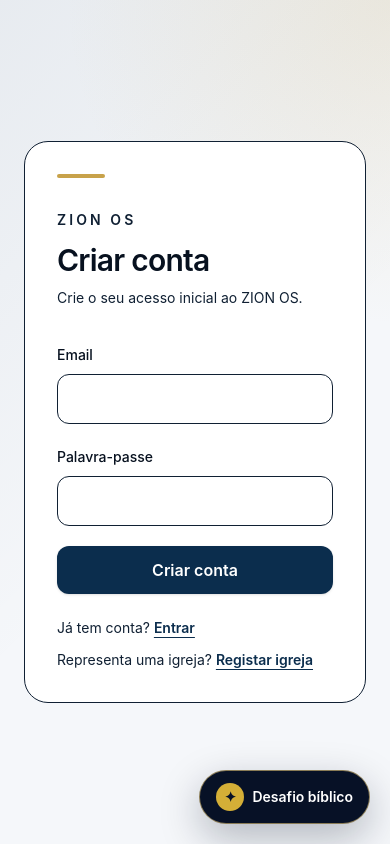
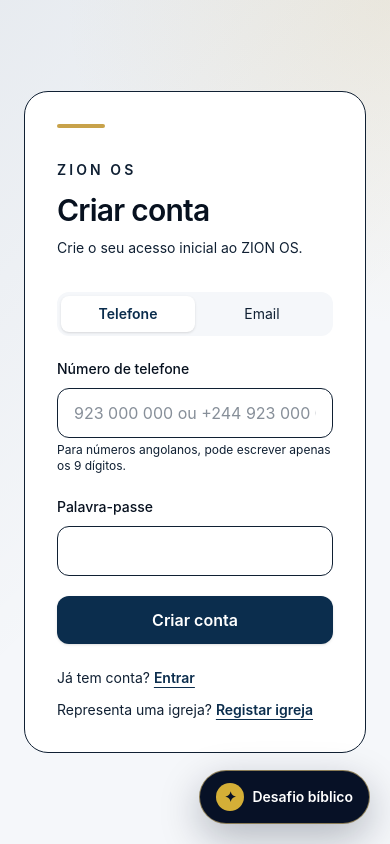
Before and after one commit to Edgar1-Songanga/zion-os, a Next.js app in the folder apps/web/: page /auth/sign-up in a window 390 px wide. Built offline with nearby package versions, Linux system fonts and the light colour scheme; no server answers.

Commit message:
feat(auth): add phone and email authentication
* feat(auth): add phone registration with SMS verification

* feat(auth): support phone and email login

* fix(auth): correct phone normalization validation

* fix(auth): correct phone login regex escaping

```diff
--- a/apps/web/app/auth/sign-in/page.tsx
+++ b/apps/web/app/auth/sign-in/page.tsx
@@ -20,7 +20,9 @@ function SignInForm() {
       return "/dashboard";
     }
   })();
+  const [method, setMethod] = useState<"phone" | "email">("phone");
   const [email, setEmail] = useState("");
+  const [phone, setPhone] = useState("");
   const [password, setPassword] = useState("");
   const [mfaCode, setMfaCode] = useState("");
   const [error, setError] = useState("");
@@ -28,6 +30,14 @@ function SignInForm() {
   const [needsMfa, setNeedsMfa] = useState(false);
   const [factorId, setFactorId] = useState("");
   const [challengeId, setChallengeId] = useState("");
+
+  function normalizePhone(value: string) {
+    const compact = value.trim().replace(/[\s().-]/g, "");
+    if (compact.startsWith("+")) return compact;
+    if (compact.startsWith("00")) return "+" + compact.slice(2);
+    if (compact.startsWith("244")) return "+" + compact;
+    return "+244" + compact;
+  }
 
   async function handleSubmit(event: FormEvent<HTMLFormElement>) {
     event.preventDefault();
@@ -54,7 +64,13 @@ function SignInForm() {
       return;
     }
 
-    const { error: signInError } = await supabase.auth.signInWithPassword({ email, password });
+    const credentials = method === "email" ? { email, password } : { phone: normalizePhone(phone), password };
+    if (method === "phone" && !/^\+[1-9]\d{7,14}$/.test(credentials.phone ?? "")) {
+      setError("Introduza um número de telefone válido com indicativo internacional.");
+      setLoading(false);
+      return;
+    }
+    const { error: signInError } = await supabase.auth.signInWithPassword(credentials);
     if (signInError) {
       setError(signInError.message);
       setLoading(false);
@@ -106,15 +122,22 @@ function SignInForm() {
   return (
     <form onSubmit={handleSubmit} className="mt-8 space-y-5">
       {!needsMfa ? <>
-        <label className="block">
+        <div className="grid grid-cols-2 rounded-xl bg-[var(--zion-light)] p-1" role="group" aria-label="Método de entrada">
+          <button type="button" onClick={() => { setMethod("phone"); setError(""); }} aria-pressed={method === "phone"} className={method === "phone" ? "rounded-lg bg-white px-3 py-2 text-sm font-semibold text-[var(--zion-primary)] shadow-sm" : "rounded-lg px-3 py-2 text-sm text-[var(--zion-muted)]"}>Telefone</button>
+          <button type="button" onClick={() => { setMethod("email"); setError(""); }} aria-pressed={method === "email"} className={method === "email" ? "rounded-lg bg-white px-3 py-2 text-sm font-semibold text-[var(--zion-primary)] shadow-sm" : "rounded-lg px-3 py-2 text-sm text-[var(--zion-muted)]"}>Email</button>
+        </div>
+        {method === "phone" ? <label className="block">
+          <span className="text-sm font-medium text-[var(--zion-dark)]">Número de telefone</span>
+          <input type="tel" required autoComplete="tel" inputMode="tel" value={phone} onChange={(event) => setPhone(event.target.value)} placeholder="923 000 000 ou +244 923 000 000" className="mt-2 w-full rounded-xl border border-[var(--zion-border)] px-4 py-3 outline-none focus:border-[var(--zion-sky)] focus:ring-4 focus:ring-[var(--zion-sky)]/10" />
+        </label> : <label className="block">
           <span className="text-sm font-medium text-[var(--zion-dark)]">Email</span>
-          <input type="email" required autoComplete="email" value={email} onChange={(event) => setEmail(event.target.value)} className="mt-2 w-full rounded-xl border border-[var(--zion-border)] px-4 py-3 outline-none transition focus:border-[var(--zion-sky)] focus:ring-4 focus:ring-[var(--zion-sky)]/10" />
-        </label>
+          <input type="email" required autoComplete="email" value={email} onChange={(event) => setEmail(event.target.value)} className="mt-2 w-full rounded-xl border border-[var(--zion-border)] px-4 py-3 outline-none focus:border-[var(--zion-sky)] focus:ring-4 focus:ring-[var(--zion-sky)]/10" />
+        </label>}
         <label className="block">
           <span className="text-sm font-medium text-[var(--zion-dark)]">Palavra-passe</span>
           <input type="password" required autoComplete="current-password" value={password} onChange={(event) => setPassword(event.target.value)} className="mt-2 w-full rounded-xl border border-[var(--zion-border)] px-4 py-3 outline-none transition focus:border-[var(--zion-sky)] focus:ring-4 focus:ring-[var(--zion-sky)]/10" />
         </label>
-        <div className="flex justify-end"><Link href="/auth/forgot-password" className="text-sm font-medium text-[var(--zion-primary)] underline underline-offset-4">Esqueci-me da palavra-passe</Link></div>
+        <div className="flex justify-end">{method === "email" && <Link href="/auth/forgot-password" className="text-sm font-medium text-[var(--zion-primary)] underline underline-offset-4">Esqueci-me da palavra-passe</Link>}</div>
       </> : <>
         <div className="rounded-xl border border-[var(--zion-border)] bg-[var(--zion-light)] p-4">
           <p className="font-semibold text-[var(--zion-dark)]">Verificação de segurança</p>
--- a/apps/web/app/auth/sign-up/page.tsx
+++ b/apps/web/app/auth/sign-up/page.tsx
@@ -1,34 +1,69 @@
 "use client";
-
 import Link from "next/link";
 import { FormEvent, useState } from "react";
 import { createClient } from "@/lib/supabase/client";
 
+type Method = "phone" | "email";
+function normalizePhone(value: string) {
+  const compact = value.trim().replace(/[\s().-]/g, "");
+  if (compact.startsWith("+")) return compact;
+  if (compact.startsWith("00")) return "+" + compact.slice(2);
+  if (compact.startsWith("244")) return "+" + compact;
+  return "+244" + compact;
+}
+
 export default function SignUpPage() {
   const supabase = createClient();
+  const [method, setMethod] = useState<Method>("phone");
   const [email, setEmail] = useState("");
+  const [phone, setPhone] = useState("");
   const [password, setPassword] = useState("");
+  const [otp, setOtp] = useState("");
+  const [awaitingPhone, setAwaitingPhone] = useState(false);
   const [message, setMessage] = useState("");
   const [error, setError] = useState("");
   const [loading, setLoading] = useState(false);
 
   async function handleSubmit(event: FormEvent<HTMLFormElement>) {
-    event.preventDefault();
-    setError("");
-    setMessage("");
-    setLoading(true);
+    event.preventDefault(); setError(""); setMessage(""); setLoading(true);
+    if (method === "phone") {
+      const normalized = normalizePhone(phone);
+      if (!/^\+[1-9]\d{7,14}$/.test(normalized)) {
+        setError("Introduza um número válido. Para Angola, escreva os 9 dígitos; acrescentamos +244.");
+        setLoading(false); return;
+      }
+      const { data, error: signupError } = await supabase.auth.signUp({
+        phone: normalized, password, options: { channel: "sms" },
+      });
+      if (signupError) setError(signupError.message);
+      else if (data.session) { window.location.replace("/dashboard"); return; }
+      else {
+        setPhone(normalized); setAwaitingPhone(true);
+        setMessage("Introduza o código SMS enviado para " + normalized + " para ativar a conta.");
+      }
+      setLoading(false); return;
+    }
+    const { error: signupError } = await supabase.auth.signUp({
+      email, password,
+      options: { emailRedirectTo: window.location.origin + "/auth/callback?next=/dashboard" },
+    });
+    if (signupError) setError(signupError.message);
+    else setMessage("Conta criada. Verifique o seu email para concluir a ativação.");
+    setLoading(false);
+  }
 
-    const { error } = await supabase.auth.signUp({
-      email,
-      password,
-      options: {
-        emailRedirectTo: `${window.location.origin}/auth/callback?next=/dashboard`,
-      },
-    });
+  async function confirmPhone(event: FormEvent<HTMLFormElement>) {
+    event.preventDefault(); setError(""); setLoading(true);
+    const { error: verifyError } = await supabase.auth.verifyOtp({ phone: normalizePhone(phone), token: otp, type: "sms" });
+    if (verifyError) { setError(verifyError.message); setLoading(false); return; }
+    window.location.replace("/dashboard");
+  }
 
-    if (error) setError(error.message);
-    else setMessage("Conta criada. Verifique o seu email para concluir a ativação.");
-
+  async function resendCode() {
+    setError(""); setMessage(""); setLoading(true);
+    const { error: resendError } = await supabase.auth.resend({ type: "sms", phone: normalizePhone(phone) });
+    if (resendError) setError(resendError.message);
+    else setMessage("Novo código solicitado. Verifique as mensagens SMS.");
     setLoading(false);
   }
 
@@ -40,35 +75,40 @@ export default function SignUpPage() {
         <p className="text-sm font-semibold tracking-[0.22em] text-[var(--zion-muted)]">ZION OS</p>
         <h1 className="mt-3 text-3xl font-semibold tracking-tight text-[var(--zion-dark)]">Criar conta</h1>
         <p className="mt-2 text-sm leading-6 text-[var(--zion-muted)]">Crie o seu acesso inicial ao ZION OS.</p>
-
-        <form onSubmit={handleSubmit} className="mt-8 space-y-5">
-          <label className="block">
+        {!awaitingPhone ? <form onSubmit={handleSubmit} className="mt-8 space-y-5">
+          <div className="grid grid-cols-2 rounded-xl bg-[var(--zion-light)] p-1" role="group" aria-label="Método de registo">
+            <button type="button" onClick={() => { setMethod("phone"); setError(""); setMessage(""); }} aria-pressed={method === "phone"} className={method === "phone" ? "rounded-lg bg-white px-3 py-2 text-sm font-semibold text-[var(--zion-primary)] shadow-sm" : "rounded-lg px-3 py-2 text-sm text-[var(--zion-muted)]"}>Telefone</button>
+            <button type="button" onClick={() => { setMethod("email"); setError(""); setMessage(""); }} aria-pressed={method === "email"} className={method === "email" ? "rounded-lg bg-white px-3 py-2 text-sm font-semibold text-[var(--zion-primary)] shadow-sm" : "rounded-lg px-3 py-2 text-sm text-[var(--zion-muted)]"}>Email</button>
+          </div>
+          {method === "phone" ? <label className="block">
+            <span className="text-sm font-medium text-[var(--zion-dark)]">Número de telefone</span>
+            <input type="tel" required autoComplete="tel" inputMode="tel" value={phone} onChange={e => setPhone(e.target.value)} placeholder="923 000 000 ou +244 923 000 000" className="mt-2 w-full rounded-xl border border-[var(--zion-border)] px-4 py-3 outline-none focus:border-[var(--zion-sky)] focus:ring-4 focus:ring-[var(--zion-sky)]/10" />
+            <span className="mt-1 block text-xs text-[var(--zion-muted)]">Para números angolanos, pode escrever apenas os 9 dígitos.</span>
+          </label> : <label className="block">
             <span className="text-sm font-medium text-[var(--zion-dark)]">Email</span>
-            <input type="email" required autoComplete="email" value={email} onChange={(e) => setEmail(e.target.value)}
-              className="mt-2 w-full rounded-xl border border-[var(--zion-border)] px-4 py-3 outline-none transition focus:border-[var(--zion-sky)] focus:ring-4 focus:ring-[var(--zion-sky)]/10" />
-          </label>
-
+            <input type="email" required autoComplete="email" value={email} onChange={e => setEmail(e.target.value)} className="mt-2 w-full rounded-xl border border-[var(--zion-border)] px-4 py-3 outline-none focus:border-[var(--zion-sky)] focus:ring-4 focus:ring-[var(--zion-sky)]/10" />
+          </label>}
           <label className="block">
             <span className="text-sm font-medium text-[var(--zion-dark)]">Palavra-passe</span>
-            <input type="password" required minLength={8} autoComplete="new-password" value={password} onChange={(e) => setPassword(e.target.value)}
-              className="mt-2 w-full rounded-xl border border-[var(--zion-border)] px-4 py-3 outline-none transition focus:border-[var(--zion-sky)] focus:ring-4 focus:ring-[var(--zion-sky)]/10" />
+            <input type="password" required minLength={8} autoComplete="new-password" value={password} onChange={e => setPassword(e.target.value)} className="mt-2 w-full rounded-xl border border-[var(--zion-border)] px-4 py-3 outline-none focus:border-[var(--zion-sky)] focus:ring-4 focus:ring-[var(--zion-sky)]/10" />
           </label>
-
-          {error && <p className="rounded-xl border border-red-200 bg-red-50 px-4 py-3 text-sm text-red-700">{error}</p>}
-          {message && <p className="rounded-xl border border-emerald-200 bg-emerald-50 px-4 py-3 text-sm text-emerald-700">{message}</p>}
-
-          <button type="submit" disabled={loading}
-            className="w-full rounded-xl bg-[var(--zion-primary)] px-4 py-3 font-semibold text-white shadow-sm transition hover:bg-[var(--zion-primary-deep)] disabled:opacity-60">
-            {loading ? "A criar..." : "Criar conta"}
-          </button>
-        </form>
-
-        <p className="mt-6 text-sm text-[var(--zion-muted)]">
-          Já tem conta? <Link href="/auth/sign-in" className="font-semibold text-[var(--zion-primary)] underline underline-offset-4">Entrar</Link>
-        </p>
-        <p className="mt-3 text-sm text-[var(--zion-muted)]">
-          Representa uma igreja? <Link href="/church-registration" className="font-semibold text-[var(--zion-primary)] underline underline-offset-4">Registar igreja</Link>
-        </p>
+          {error && <p role="alert" className="rounded-xl border border-red-200 bg-red-50 px-4 py-3 text-sm text-red-700">{error}</p>}
+          {message && <p role="status" className="rounded-xl border border-emerald-200 bg-emerald-50 px-4 py-3 text-sm text-emerald-700">{message}</p>}
+          <button type="submit" disabled={loading} className="w-full rounded-xl bg-[var(--zion-primary)] px-4 py-3 font-semibold text-white shadow-sm hover:bg-[var(--zion-primary-deep)] disabled:opacity-60">{loading ? "A criar..." : "Criar conta"}</button>
+        </form> : <form onSubmit={confirmPhone} className="mt-8 space-y-5">
+          <div className="rounded-xl border border-[var(--zion-border)] bg-[var(--zion-light)] p-4">
+            <p className="font-semibold text-[var(--zion-dark)]">Confirmar número</p>
+            <p className="mt-1 text-sm text-[var(--zion-muted)]">Introduza o código de 6 dígitos enviado para {phone}.</p>
+          </div>
+          <input type="text" inputMode="numeric" autoComplete="one-time-code" maxLength={6} required value={otp} onChange={e => setOtp(e.target.value.replace(/\D/g, "").slice(0, 6))} placeholder="Código de 6 dígitos" className="w-full rounded-xl border border-[var(--zion-border)] px-4 py-3 text-center tracking-[0.3em]" />
+          {error && <p role="alert" className="rounded-xl border border-red-200 bg-red-50 px-4 py-3 text-sm text-red-700">{error}</p>}
+          {message && <p role="status" className="rounded-xl border border-emerald-200 bg-emerald-50 px-4 py-3 text-sm text-emerald-700">{message}</p>}
+          <button type="submit" disabled={loading || otp.length !== 6} className="w-full rounded-xl bg-[var(--zion-primary)] px-4 py-3 font-semibold text-white disabled:opacity-60">{loading ? "A verificar..." : "Confirmar e ativar conta"}</button>
+          <button type="button" onClick={() => void resendCode()} disabled={loading} className="w-full rounded-xl border border-[var(--zion-border)] bg-white px-4 py-3 text-sm font-semibold text-[var(--zion-dark)]">Reenviar código</button>
+          <button type="button" onClick={() => { setAwaitingPhone(false); setOtp(""); setError(""); setMessage(""); }} className="w-full text-sm text-[var(--zion-muted)] underline">Alterar número</button>
+        </form>}
+        <p className="mt-6 text-sm text-[var(--zion-muted)]">Já tem conta? <Link href="/auth/sign-in" className="font-semibold text-[var(--zion-primary)] underline underline-offset-4">Entrar</Link></p>
+        <p className="mt-3 text-sm text-[var(--zion-muted)]">Representa uma igreja? <Link href="/church-registration" className="font-semibold text-[var(--zion-primary)] underline underline-offset-4">Registar igreja</Link></p>
       </section>
     </main>
   );
```
